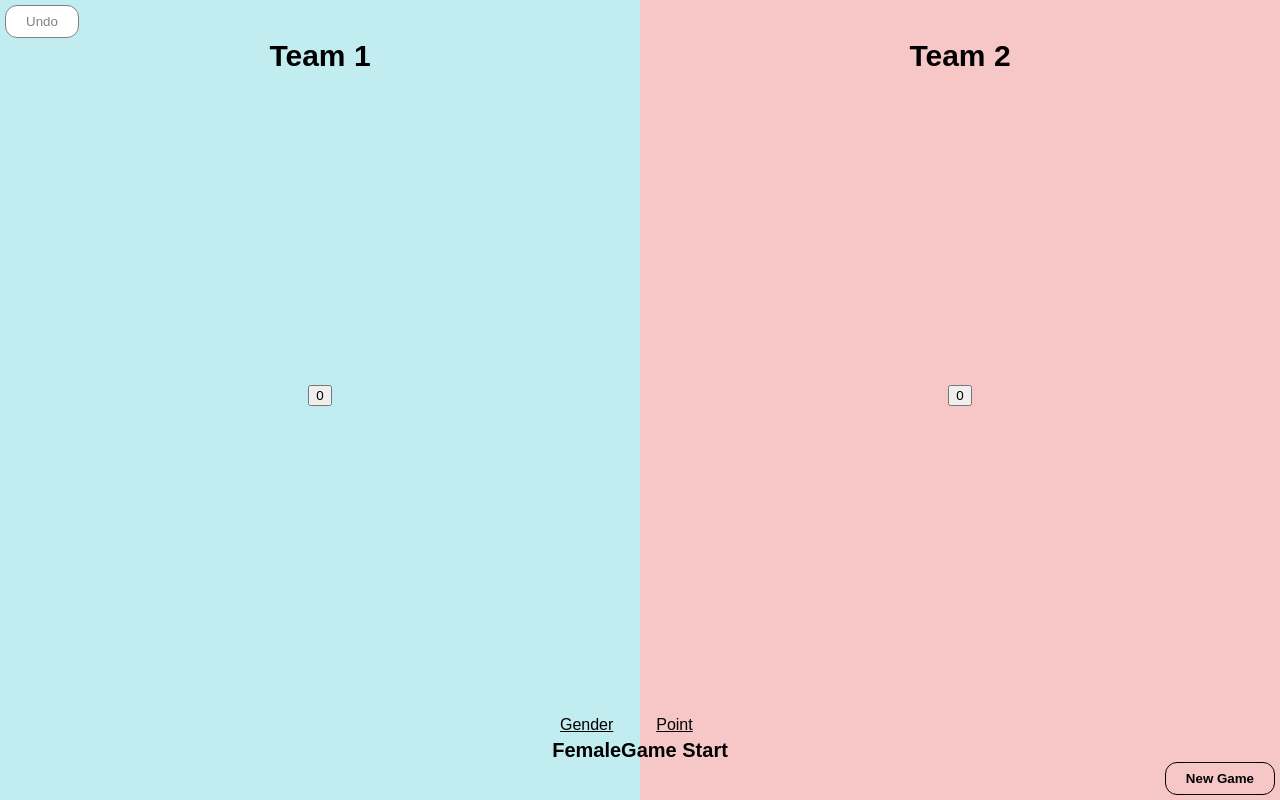
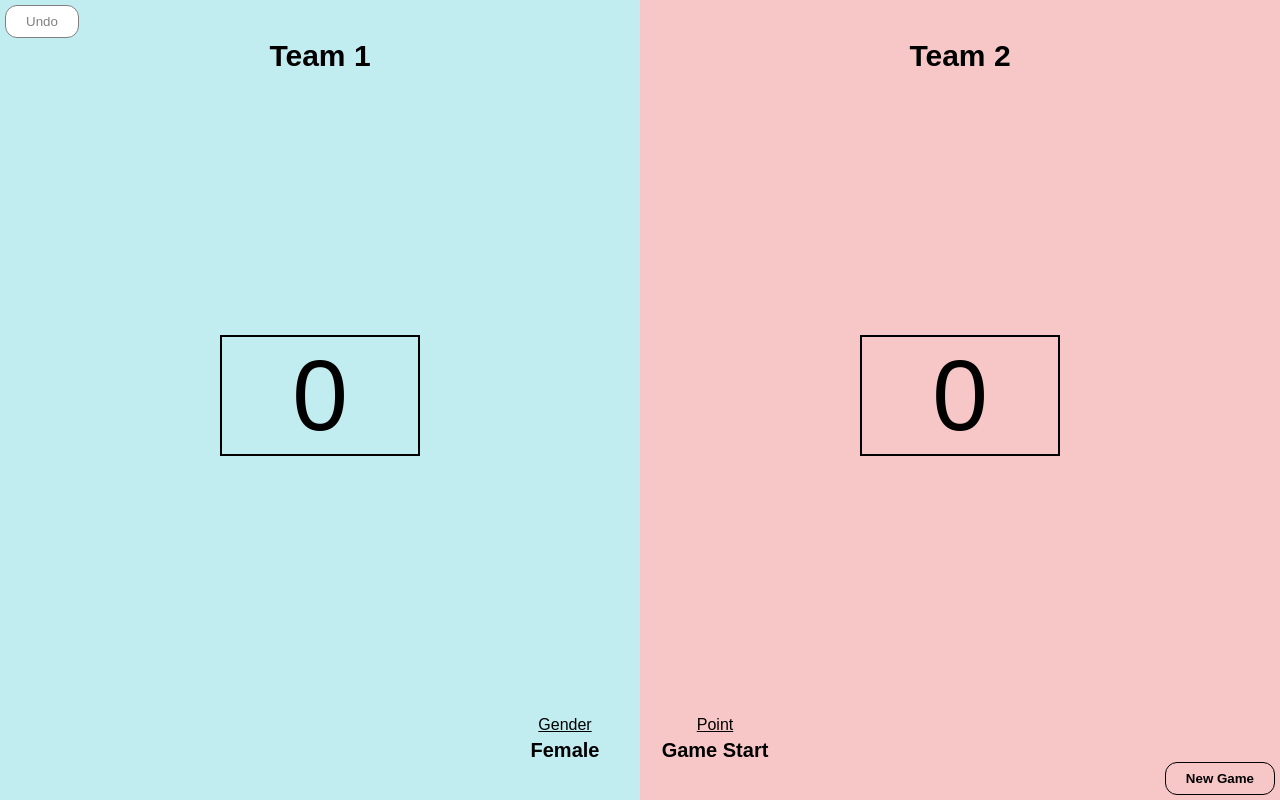
Before and after one commit to ChrisHuynh333/ultimate-scoreboard, a React (Create React App) app: page / in a window 1280 px wide. Both pictures are taken after a click on the button "Start Game". Built offline with nearby package versions, Linux system fonts and the light colour scheme.

Commit message:
Finish initial styling for score.js

```diff
--- a/src/Score.js
+++ b/src/Score.js
@@ -141,7 +141,7 @@ const Score = () => {
                     {totalScore.map((score, index) => {
                         return (
                             <div className={`score-${index}`} key={index}>
-                                <button onClick={() => changeScore(score, index)}>{score}</button>
+                                <button className="score-btn" onClick={() => changeScore(score, index)}>{score}</button>
                             </div>
                         )
                     })}
--- a/src/index.css
+++ b/src/index.css
@@ -131,9 +131,14 @@ html, body {
   margin-bottom: auto;
   justify-content: space-around;
 }
-.score-1 {
 
+.score-btn {
+  background: transparent;
+  border: 2px solid black;
+  font-size: 100px;
+  width: 200px;
 }
+
 
 .score-2 {
 }
@@ -172,6 +177,14 @@ html, body {
   text-align: center;
 }
 
+.gender-tracker {
+  width: 150px;
+}
+
+.gender-point-tracker {
+  width: 150px;
+}
+
 .tracker-header {
   text-decoration: underline;
 
```
